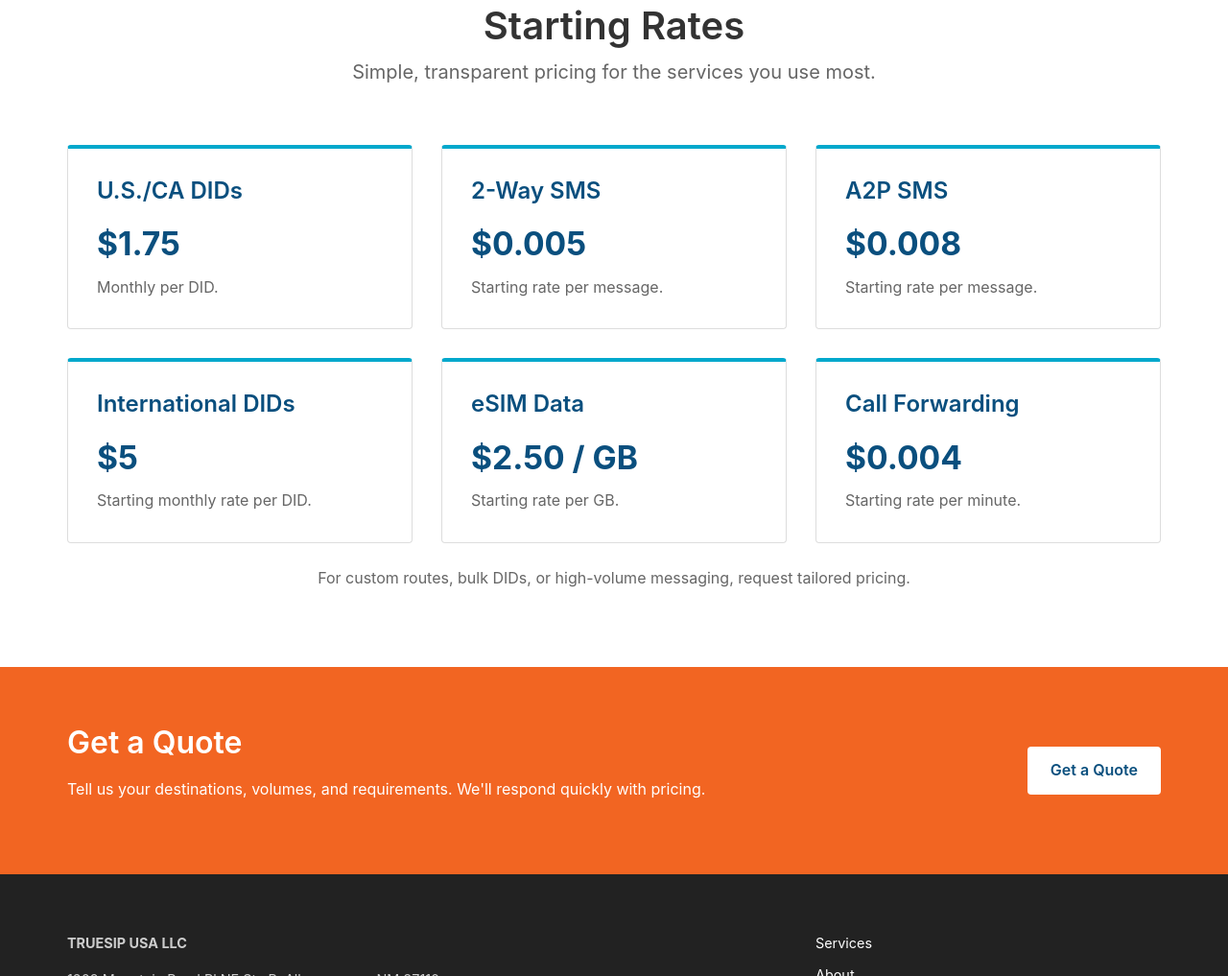
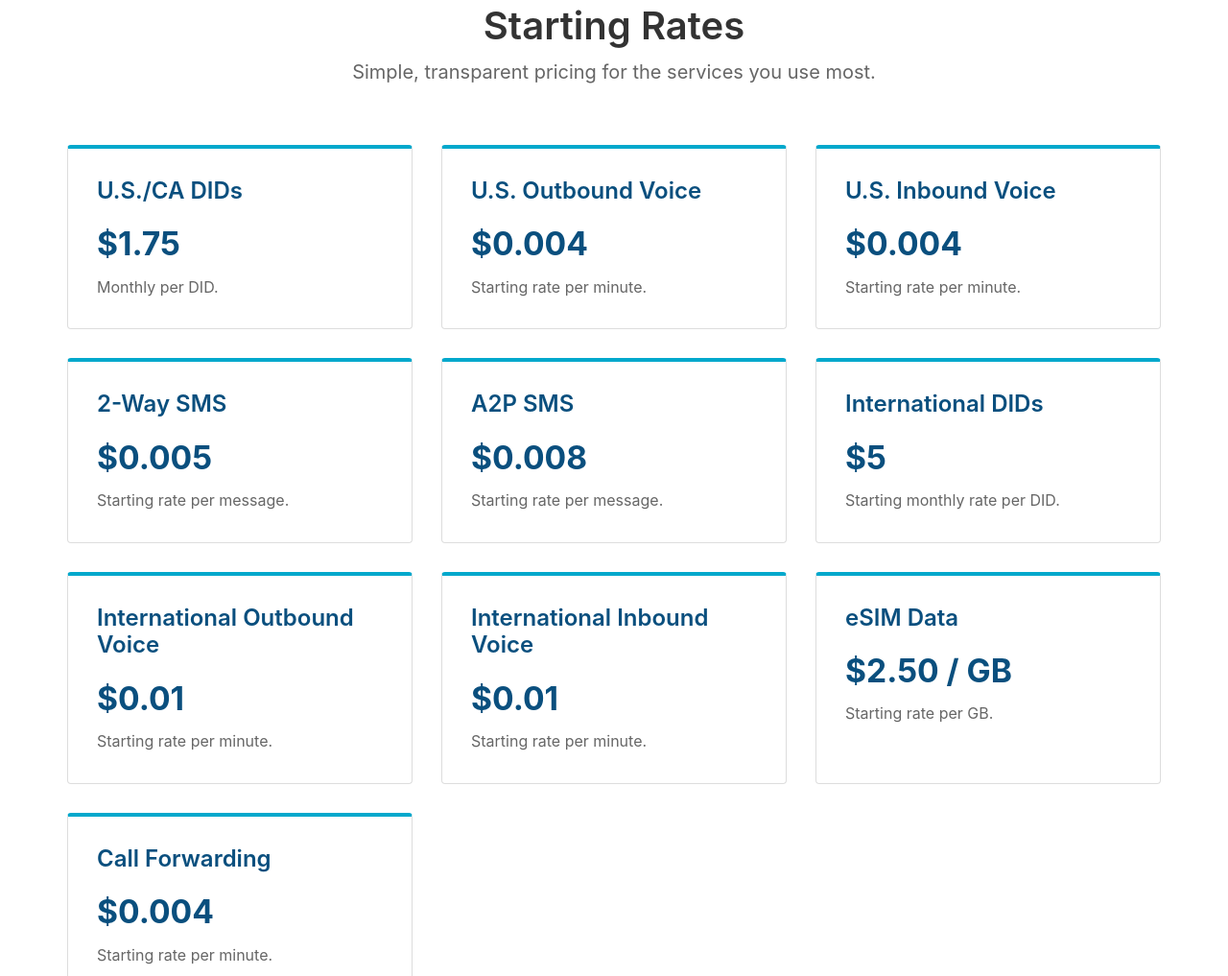
Before and after one commit to truesip/truesip, a plain HTML site: page pricing.html in a window 1280 px wide. Shown: the part 388-1405 px from the top of the page at 96% size. Drawn offline with Linux system fonts and the light colour scheme.

Commit message:
Expand voice pricing
Co-Authored-By: Warp <agent@warp.dev>

```diff
--- a/pricing.html
+++ b/pricing.html
@@ -51,6 +51,16 @@
               <p class="price-note">Monthly per DID.</p>
             </article>
             <article class="card price-card">
+              <h3>U.S. Outbound Voice</h3>
+              <p class="price-value">$0.004</p>
+              <p class="price-note">Starting rate per minute.</p>
+            </article>
+            <article class="card price-card">
+              <h3>U.S. Inbound Voice</h3>
+              <p class="price-value">$0.004</p>
+              <p class="price-note">Starting rate per minute.</p>
+            </article>
+            <article class="card price-card">
               <h3>2-Way SMS</h3>
               <p class="price-value">$0.005</p>
               <p class="price-note">Starting rate per message.</p>
@@ -64,6 +74,16 @@
               <h3>International DIDs</h3>
               <p class="price-value">$5</p>
               <p class="price-note">Starting monthly rate per DID.</p>
+            </article>
+            <article class="card price-card">
+              <h3>International Outbound Voice</h3>
+              <p class="price-value">$0.01</p>
+              <p class="price-note">Starting rate per minute.</p>
+            </article>
+            <article class="card price-card">
+              <h3>International Inbound Voice</h3>
+              <p class="price-value">$0.01</p>
+              <p class="price-note">Starting rate per minute.</p>
             </article>
             <article class="card price-card">
               <h3>eSIM Data</h3>
```
